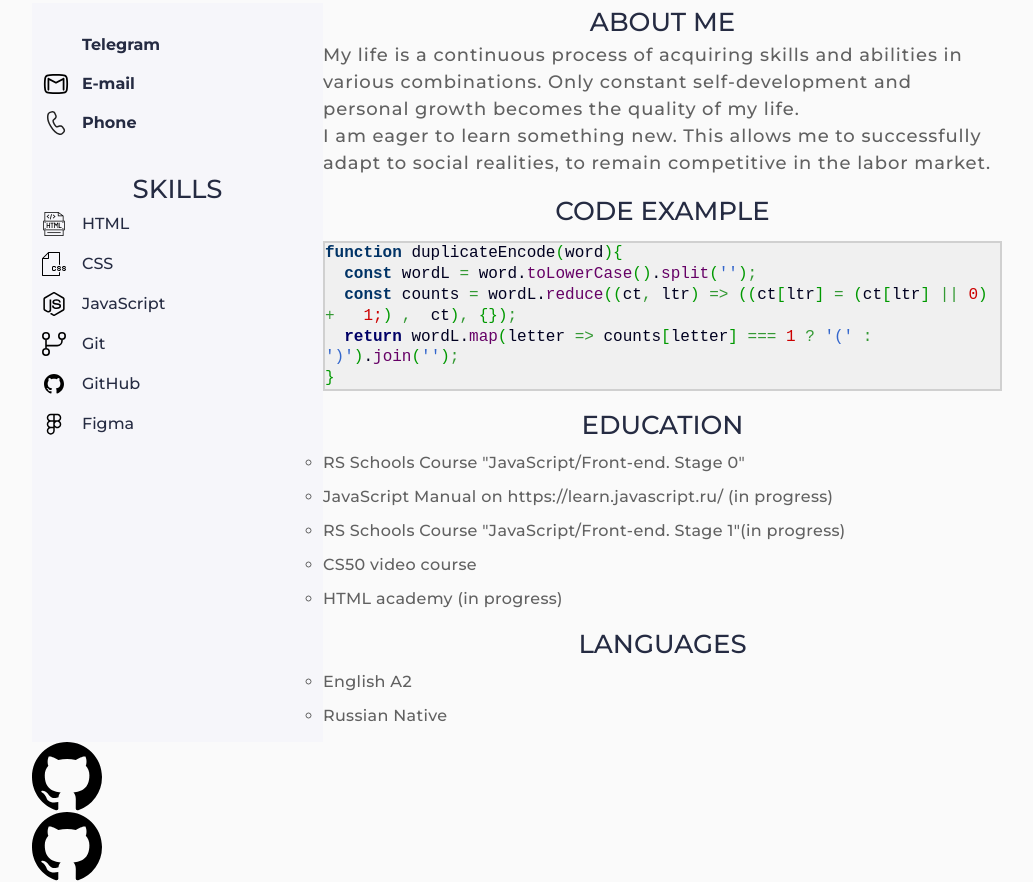
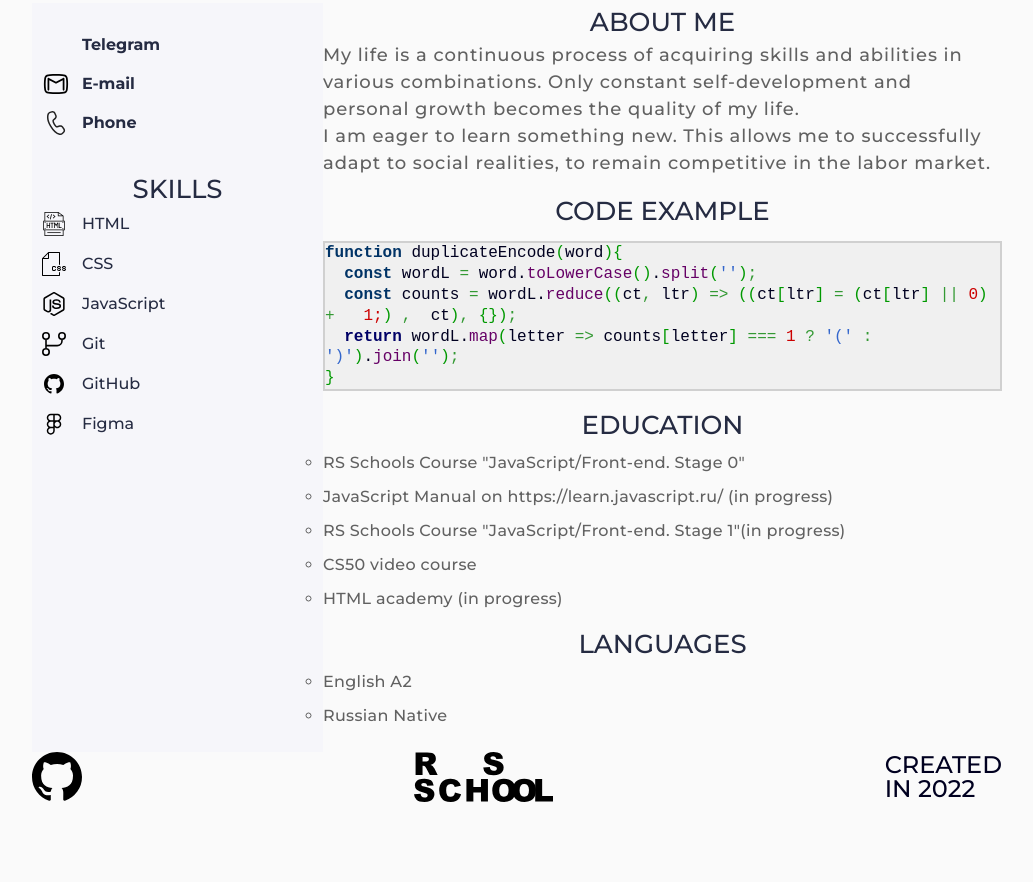
Before and after one commit to alex5667/rsschool-cv, a website: page index.html in a window 1280 px wide. Shown: the part 300-1182 px from the top of the page, without its empty margins (123-1156 px from the left). After the commit the page ends 1102 px from the top, so only its background shows below. Drawn offline with Linux system fonts and the light colour scheme.

Commit message:
feat: add footer date

```diff
--- a/css/style.css
+++ b/css/style.css
@@ -202,6 +202,7 @@ h1{
 .main{
     display: block;
     width: 70%;
+    padding-bottom: 10px;
 }
 .contacts{
     margin-top: 20px;
@@ -335,6 +336,15 @@ h1{
     list-style: circle;
     letter-spacing: 0.02em;
 }
+.footer__container{
+    display: flex;
+    justify-content: space-between;
+    align-items: center;
+    font-size:24px;
+    color: #000020;
+    font-weight: 500;
+    text-transform: uppercase;
+}
 .git__footer{
     display: flex;
     align-items: center;
@@ -345,5 +355,5 @@ h1{
     background-color: transparent;
 }
 .footer__img{
-    height: 70px;
+    height: 50px;
 }
--- a/index.html
+++ b/index.html
@@ -43,7 +43,7 @@
             <div class="main__container">
                 <aside class="aside">
                     <section class="contacts">
-                        <ul class="contact__list">
+                        <ul class="contact__list" id="contacts">
                             <li class="telegram">
                                 <a href="https://t.me/alex56671111" class="contact__link" target="_blank">Telegram</a>
                             </li>
@@ -131,6 +131,7 @@
         </div>
         <footer class="footer">
             <div class="footer__container">
+
                 <div class="git__footer">
                     <a href="https://github.com/alex5667" target="_blank">
                         <img src="./assets/github-svgrepo-com (1).svg" alt="github" class="footer__img">
@@ -138,8 +139,13 @@
                 </div>
                 <div class="git__footer">
                     <a href="https://rs.school/js/" target="_blank">
-                        <img src="./assets/github-svgrepo-com (1).svg" alt="github" class="footer__img">
+                        <img src="./assets/rs_school.svg" alt="github" class="footer__img">
                     </a>
+                </div>
+
+                <div class="footer__date">
+                    <p >created</p>
+                    <p>in  2022</p>
                 </div>
 
             </div>
```
Also changed, not shown: assets/rs_school.svg (added).
